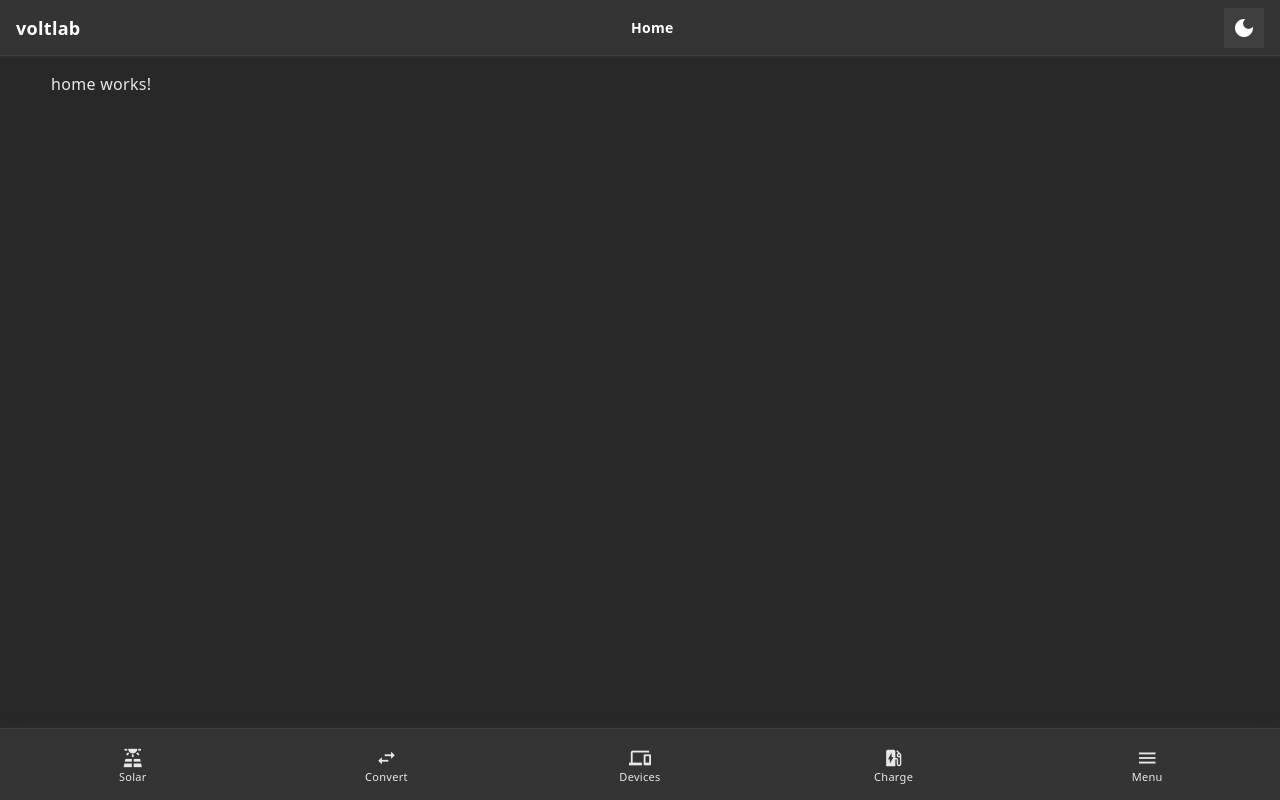
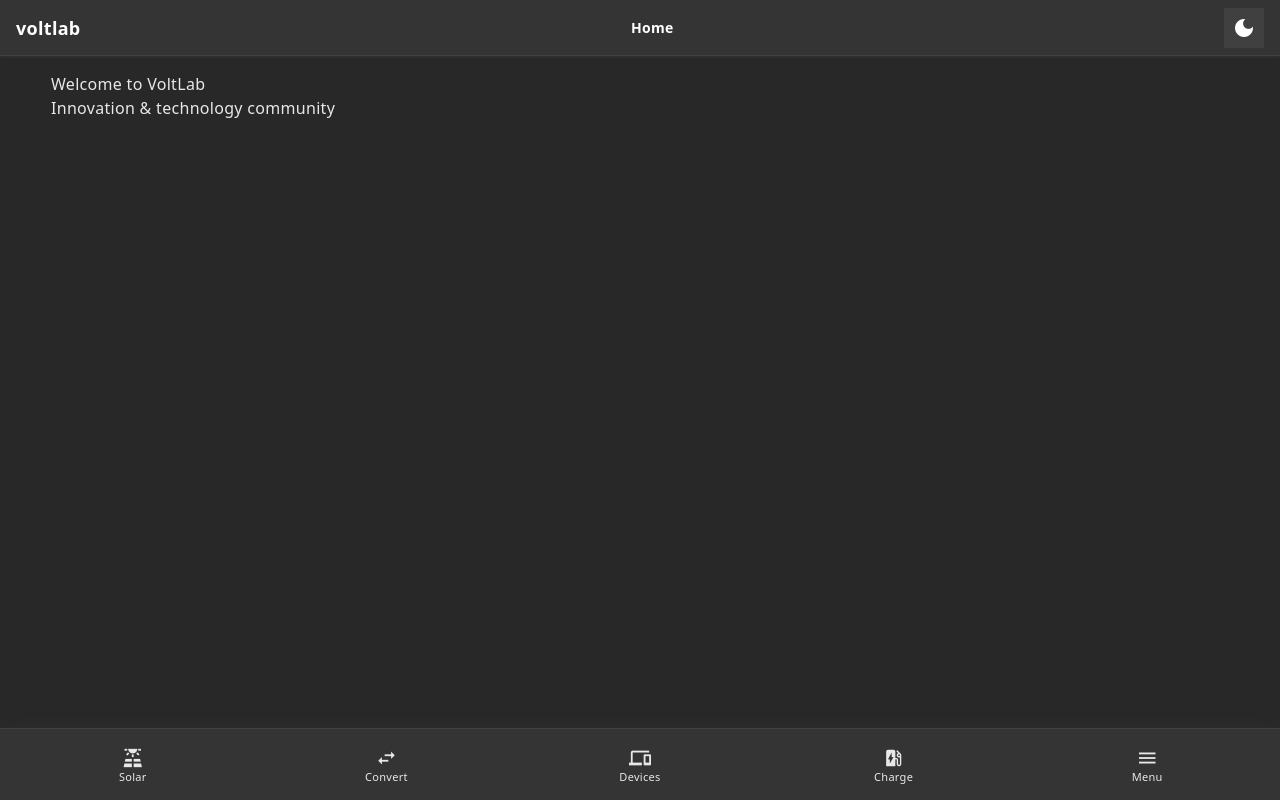
Before and after one commit to IT-Kamianets/voltlab.itkamianets.com, an Angular app: page / in a window 1280 px wide. Built offline with nearby package versions, Linux system fonts and the light colour scheme.

Commit message:
refactor home component: update structure and content for improved presentation

```diff
--- a/src/app/pages/home/home.component.html
+++ b/src/app/pages/home/home.component.html
@@ -1 +1,4 @@
-<p>home works!</p>
+<main class="container main">
+    <h1>Welcome to VoltLab</h1>
+    <p>Innovation & technology community</p>
+</main>
```
